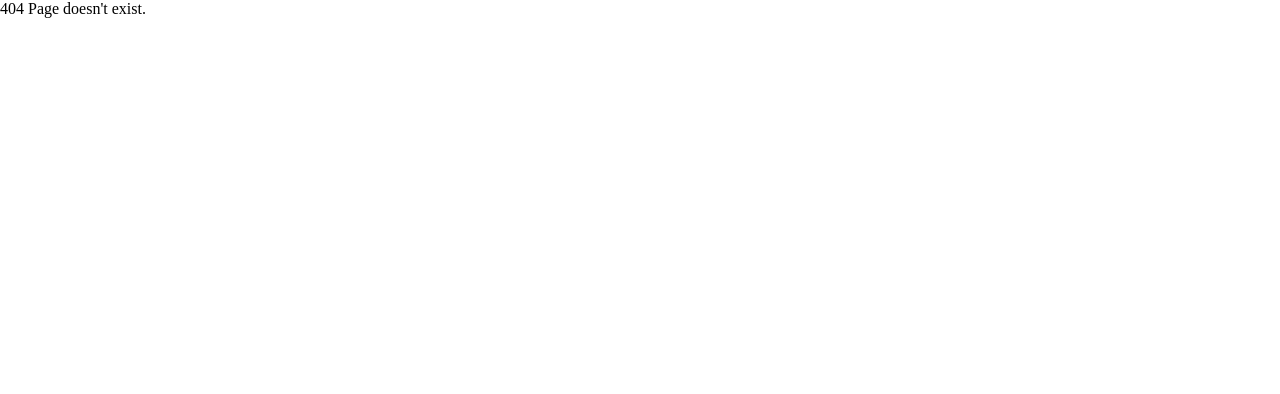
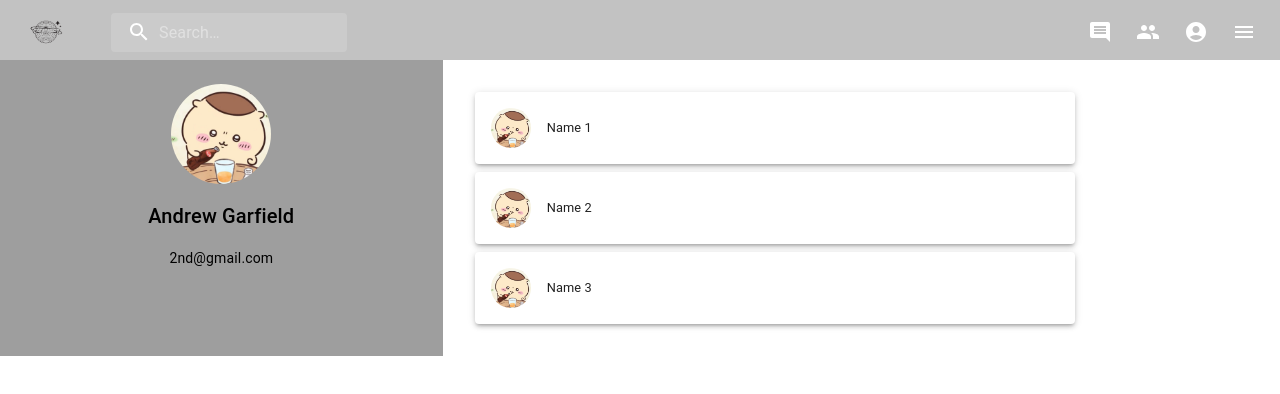
Before and after one commit to aalgharib/Connect-Hub, a React (Vite) app in the folder client/: page /friends in a window 1280 px wide. Before the commit this address had no page. Shown: the top 394 px of the page. Built offline with nearby package versions, Linux system fonts and the light colour scheme; the HTML template or start-up script is replaced by a standard one.

Commit message:
Add profile page and friends page

```diff
--- a/client/src/App.jsx
+++ b/client/src/App.jsx
@@ -4,6 +4,8 @@ import Signup from "./components/SignUp";
 import Login from "./components/login";
 import NoPage from "./components/NoPage";
 import Home from "./components/Home";
+import Profile from "./components/Profile";
+import Friends from "./components/Friends";
 
 function App() {
   return (
@@ -12,6 +14,8 @@ function App() {
         <Route path="/" element={<Login />} />
         <Route path="/signup" element={<Signup />} />
         <Route path="/Home" element={<Home />} />
+        <Route path="/profile" element={<Profile />} />
+        <Route path="/friends" element={<Friends />} />
         <Route path="*" element={<NoPage />} />
       </Routes>
     </>
--- /dev/null
+++ b/client/src/components/Friends.jsx
@@ -0,0 +1,50 @@
+import React from "react";
+import Navbar from "./Navbar";
+import Box from "@mui/material/Box";
+import Typography from "@mui/material/Typography";
+import Avatar from "@mui/material/Avatar";
+import AvatarImage from "../assets/avatar_sample.jpg";
+import FriendsCard from "./FriendsCard";
+
+const sampleFriends = [
+  { id: 1, name: "Name 1" },
+  { id: 2, name: "Name 2" },
+  { id: 3, name: "Name 3" },
+];
+
+const Friends = () => {
+  return (
+    <div>
+      <Navbar />
+      <Box sx={{ display: "flex" }}>
+        <Box sx={{ flex: 1, bgcolor: "#9e9e9e", padding: 3 }}>
+          <Box
+            sx={{
+              display: "flex",
+              flexDirection: "column",
+              alignItems: "center",
+              gap: 2,
+            }}
+          >
+            {/* Use image relating to the user and data */}
+            <Avatar
+              sx={{ width: 100, height: 100 }}
+              alt="avatar image"
+              src={AvatarImage}
+            />
+            <Typography variant="h6">Andrew Garfield</Typography>
+            <Typography variant="body2">2nd@gmail.com</Typography>
+          </Box>
+        </Box>
+        {/* Use real data for the posts */}
+        <Box sx={{ flex: 2, bgcolor: "#ffffff", padding: 3 }}>
+          {sampleFriends.map((friend) => (
+            <FriendsCard key={friend.id} content={friend.name} />
+          ))}
+        </Box>
+      </Box>
+    </div>
+  );
+};
+
+export default Friends;
--- /dev/null
+++ b/client/src/components/FriendsCard.jsx
@@ -0,0 +1,35 @@
+import React from "react";
+import Card from "@mui/material/Card";
+import Typography from "@mui/material/Typography";
+import Avatar from "@mui/material/Avatar";
+import AvatarImage from "../assets/avatar_sample.jpg";
+import CardHeader from "@mui/material/CardHeader";
+
+// currently this component is same as postcard.jsx.
+// if there's almost no difference between them in the future, maybe we can merge them.
+const FriendsCard = (props) => {
+  return (
+    <Card sx={{ maxWidth: 600, boxShadow: 3, margin: 1 }}>
+      <CardHeader
+        avatar={<Avatar src={AvatarImage} />}
+        title={
+          <Typography sx={{ fontSize: "0.8rem" }}>{props.content}</Typography>
+        }
+        titleTypographyProps={{
+          sx: { fontWeight: "bold", color: "black", fontSize: "1rem" },
+        }}
+        sx={{
+          alignItems: "center",
+          padding: 2,
+          "& .MuiCardHeader-content": {
+            overflow: "visible",
+            whiteSpace: "normal",
+            textAlign: "left",
+          },
+        }}
+      />
+    </Card>
+  );
+};
+
+export default FriendsCard;
--- a/client/src/components/Navbar.jsx
+++ b/client/src/components/Navbar.jsx
@@ -69,11 +69,16 @@ const Navbar = () => {
         }}
       >
         <Toolbar sx={{ maxHeight: "60px" }}>
-          <IconButton size="small" edge="start" color="inherit" sx={{ mr: 2 }}>
           <Link to="/home" style={{ color: "inherit" }}>
+            <IconButton
+              size="small"
+              edge="start"
+              color="inherit"
+              sx={{ mr: 2 }}
+            >
               <Avatar src={Logo} alt="Logo" />
+            </IconButton>
           </Link>
-          </IconButton>
           <Search>
             <SearchIconWrapper>
               <SearchIcon />
@@ -93,6 +98,7 @@ const Navbar = () => {
           >
             <CommentIcon />
           </IconButton>
+          <Link to="/friends" style={{ color: "inherit" }}>
             <IconButton
               size="large"
               aria-label="account of current user"
@@ -101,6 +107,8 @@ const Navbar = () => {
             >
               <PeopleIcon />
             </IconButton>
+          </Link>
+          <Link to="/profile" style={{ color: "inherit" }}>
             <IconButton
               size="large"
               aria-label="account of current user"
@@ -109,6 +117,7 @@ const Navbar = () => {
             >
               <AccountCircle />
             </IconButton>
+          </Link>
           <IconButton
             size="large"
             edge="end"
--- /dev/null
+++ b/client/src/components/Profile.jsx
@@ -0,0 +1,13 @@
+import React from "react";
+import Navbar from "./Navbar";
+
+const Profile = () => {
+  return (
+    <div>
+      <Navbar />
+      profile
+    </div>
+  );
+};
+
+export default Profile;
```
Lines whose indentation alone changed are shown as unchanged.
